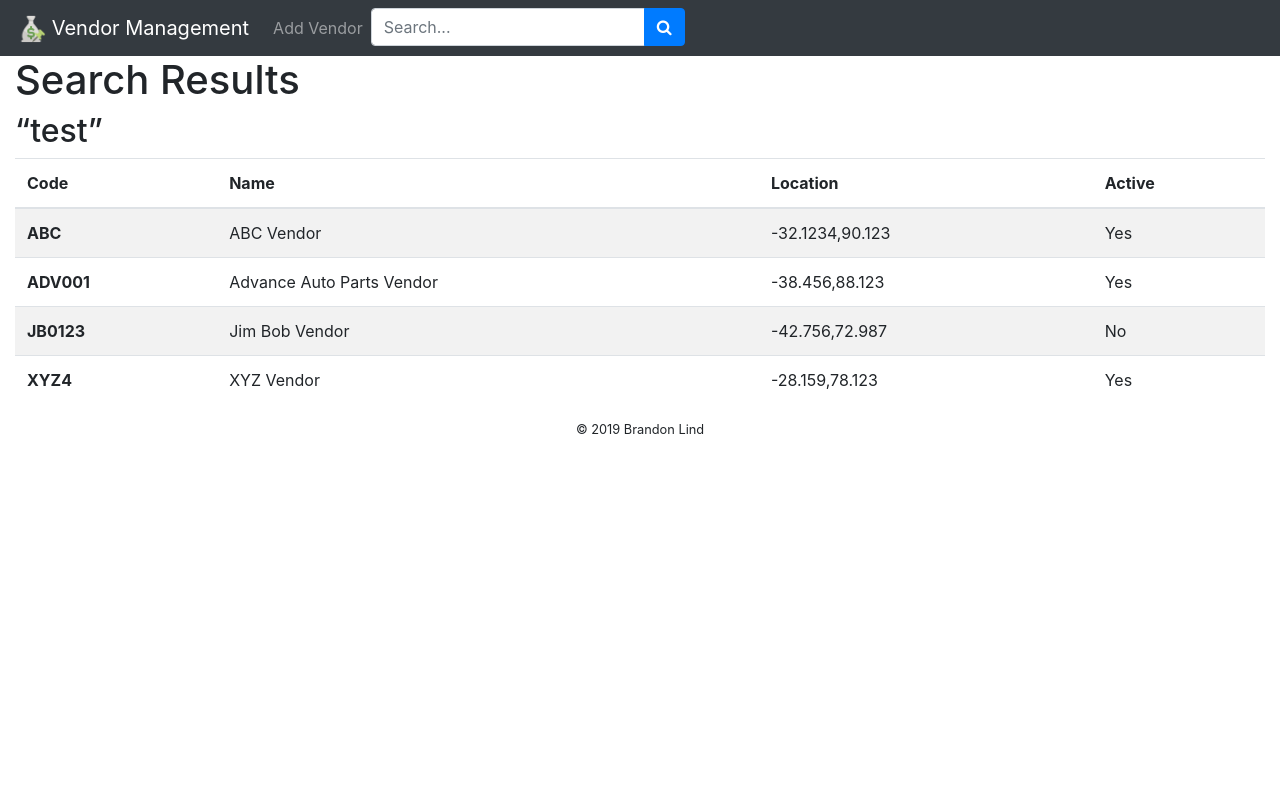
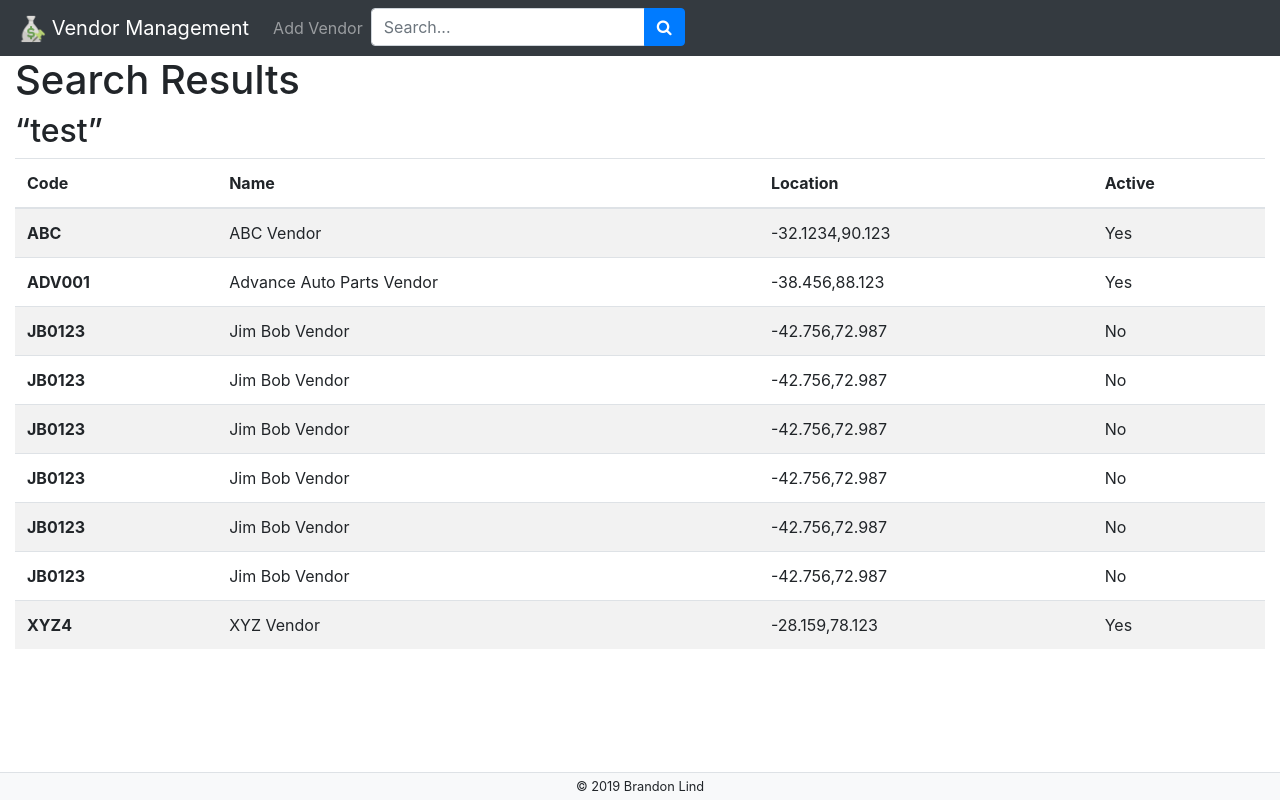
Before and after one commit to brandon-lind/vendor-management-example, a React (Create React App) app in the folder ui/vendormgmt-react/: page / in a window 1280 px wide. Built offline with nearby package versions, Linux system fonts and the light colour scheme.

Commit message:
Task: More UI cleanup

```diff
--- a/ui/vendormgmt-react/src/App.js
+++ b/ui/vendormgmt-react/src/App.js
@@ -26,6 +26,11 @@ class App extends Component {
         {code:'ABC', name:'ABC Vendor', location: '-32.1234,90.123', isActive: true},
         {code:'ADV001', name:'Advance Auto Parts Vendor', location: '-38.456,88.123', isActive: true},
         {code:'JB0123', name:'Jim Bob Vendor', location: '-42.756,72.987', isActive: false},
+        {code:'JB0123', name:'Jim Bob Vendor', location: '-42.756,72.987', isActive: false},
+        {code:'JB0123', name:'Jim Bob Vendor', location: '-42.756,72.987', isActive: false},
+        {code:'JB0123', name:'Jim Bob Vendor', location: '-42.756,72.987', isActive: false},
+        {code:'JB0123', name:'Jim Bob Vendor', location: '-42.756,72.987', isActive: false},
+        {code:'JB0123', name:'Jim Bob Vendor', location: '-42.756,72.987', isActive: false},
         {code:'XYZ4', name:'XYZ Vendor', location: '-28.159,78.123', isActive: true}
       ]
     };
@@ -39,10 +44,10 @@ class App extends Component {
           <div className="app-content">
             <VendorSearchResultsPage searchTerms={search.searchTerms} searchResults={search.searchResults} />
           </div>
-          <footer>
-            <p className="text-center small">&copy; 2019 Brandon Lind</p>
-          </footer>
         </Container>
+        <footer className="fixed-bottom bg-light border-top p-1">
+          <p className="text-center small mb-0">&copy; 2019 Brandon Lind</p>
+        </footer>
       </div>
     );
   }
--- a/ui/vendormgmt-react/src/Components/Masthead/index.css
+++ /dev/null
@@ -1 +0,0 @@
-/* .navbar-brand img { max-height: 32px; } */
--- a/ui/vendormgmt-react/src/Components/Masthead/index.js
+++ b/ui/vendormgmt-react/src/Components/Masthead/index.js
@@ -9,7 +9,6 @@ import {
   NavLink } from 'reactstrap';
 import VendorSearchForm from '../VendorSearch/form';
 import logo from '../../Assets/logo.png';
-import './index.css';
 
 class Masthead extends Component {
   constructor(props) {
--- a/ui/vendormgmt-react/src/index.css
+++ /dev/null
@@ -1,4 +0,0 @@
-html, body {
-  margin: 0;
-  padding: 0;
-}
--- a/ui/vendormgmt-react/src/index.js
+++ b/ui/vendormgmt-react/src/index.js
@@ -2,7 +2,7 @@ import React from 'react';
 import ReactDOM from 'react-dom';
 import 'bootstrap/dist/css/bootstrap.min.css';
 import 'font-awesome/css/font-awesome.min.css';
-import './index.css';
+
 import App from './App';
 
 ReactDOM.render(<App />, document.getElementById('root'));
```
